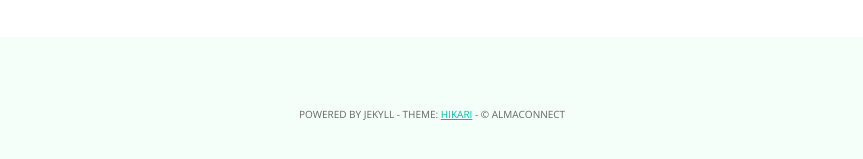
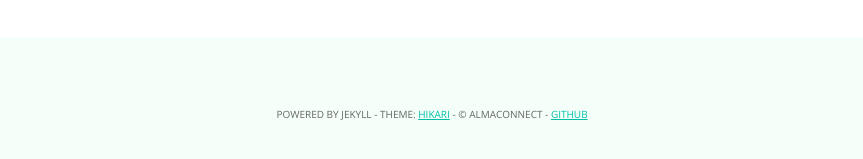
Before and after one commit to alma-connect/techblog, a Jekyll site: the page built from _posts/2014-01-03-rails-pub-sub.markdown, in a window 1280 px wide and 900 px high, scrolled down 16440 px. Shown: the part 736-895 px from the top of the window, without its empty margins (208-1071 px from the left). Built offline with Jekyll 4.4.1, drawn with Linux system fonts in a browser that asks for light colours; Markdown is read by kramdown in place of the engine named in the settings.

Commit message:
changed default settings

```diff
--- a/_config.yml
+++ b/_config.yml
@@ -4,8 +4,8 @@ description: "Connecting you to your alma mater"
 author: "AlmaConnect"
 
 url: "http://alma-connect.github.io"
-#baseurl: ""
-baseurl: "/techblog"
+baseurl: ""
+#baseurl: "/techblog"
 
 markdown: rdiscount
 permalink: :year/:month/:title.html
--- a/_layouts/default.html
+++ b/_layouts/default.html
@@ -56,7 +56,10 @@
 
     <footer>
       <small>
-      Powered by Jekyll - Theme: <a href="https://github.com/m3xm/hikari-for-Jekyll">hikari</a> - &copy; {{ site.author }}
+      Powered by Jekyll
+      - Theme: <a href="https://github.com/m3xm/hikari-for-Jekyll" target="_blank">hikari</a>
+      - &copy; {{ site.author }}
+      - <a href="https://github.com/alma-connect/techblog" title="Alma Connect tech blog github repo" target="_blank">Github</a>
       </small>
     </footer>
 
```
Also changed, not shown: 3 other files.
